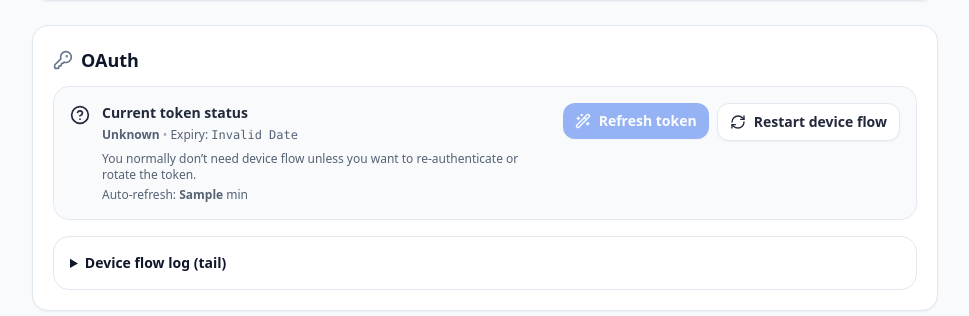
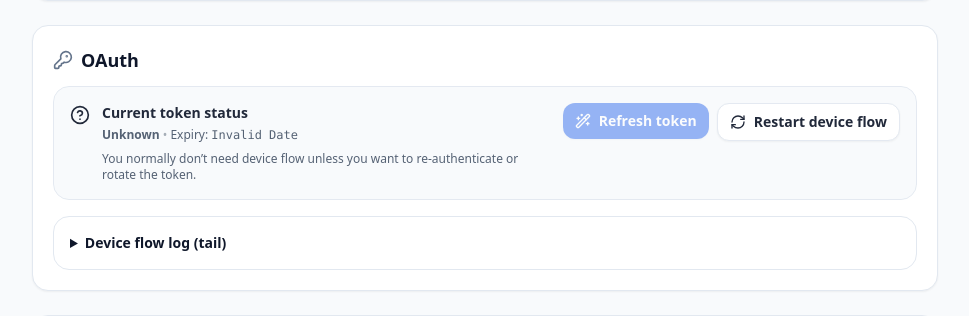
Before and after one commit to LickABrick/simple-m365-relay, a Python web app: template app/templates/index.html in a window 1280 px wide. Shown: the part 1633-1949 px from the top of the page, without its empty margins (310-1279 px from the left). Run offline with Jinja, Linux system fonts and the light colour scheme; the template is opened without the code that fills it: most values are stand-ins (such as "Sample title", 1, 10 or a date in 2020); some libraries are stand-ins or nearby versions.

Commit message:
ui: only show auto-refresh line when disabled

```diff
--- a/app/templates/index.html
+++ b/app/templates/index.html
@@ -1290,9 +1290,11 @@
                 <div class="mt-2 text-xs text-slate-600 dark:text-slate-300">
                   You normally don’t need device flow unless you want to re-authenticate or rotate the token.
                 </div>
+                {% if not env.AUTO_TOKEN_REFRESH_MINUTES or env.AUTO_TOKEN_REFRESH_MINUTES == '0' %}
                 <div class="mt-1 text-xs text-slate-600 dark:text-slate-300">
-                  Auto-refresh: <span class="font-semibold">{{ env.AUTO_TOKEN_REFRESH_MINUTES or 'off' }}</span>{% if env.AUTO_TOKEN_REFRESH_MINUTES %} min{% endif %}
+                  Auto-refresh: <span class="font-semibold">off</span> (default is every 30 min)
                 </div>
+                {% endif %}
               </div>
               <div class="flex flex-col gap-2 sm:flex-row">
                 <form id="oauthRefreshForm" method="post" action="/token/refresh">
```
